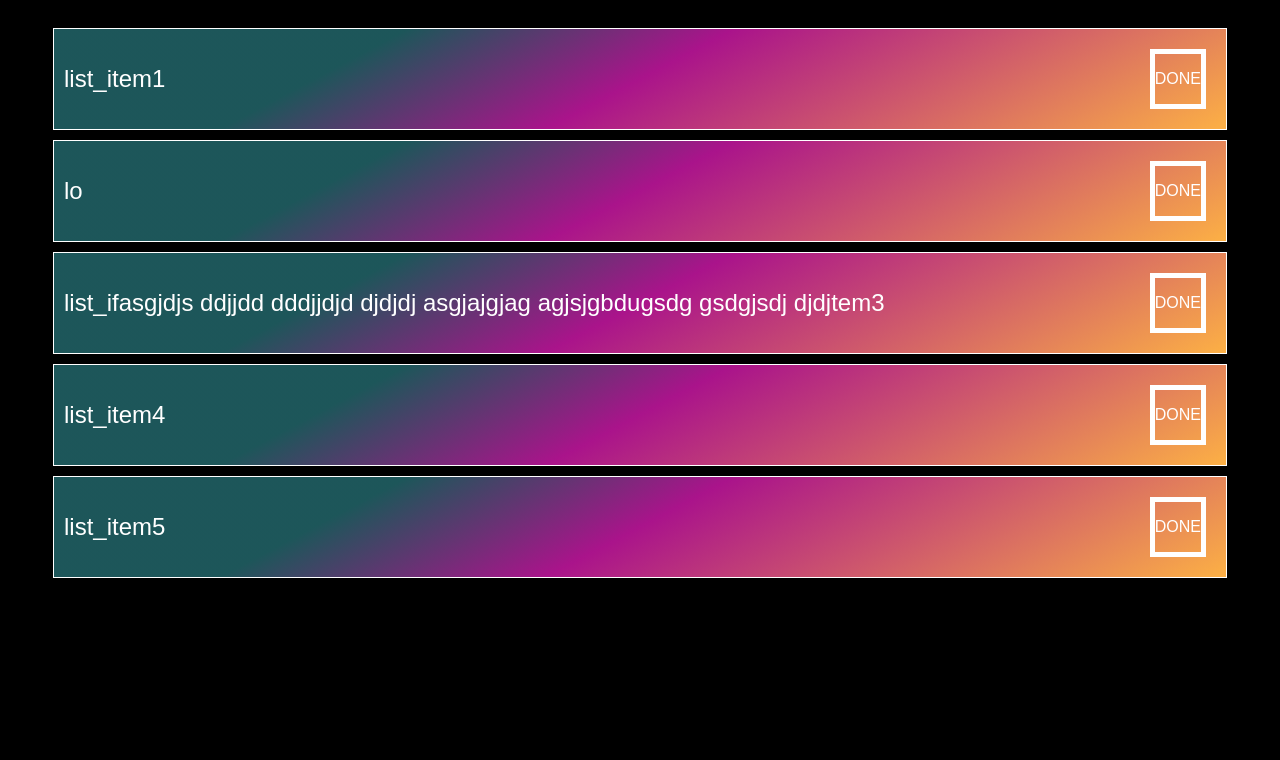
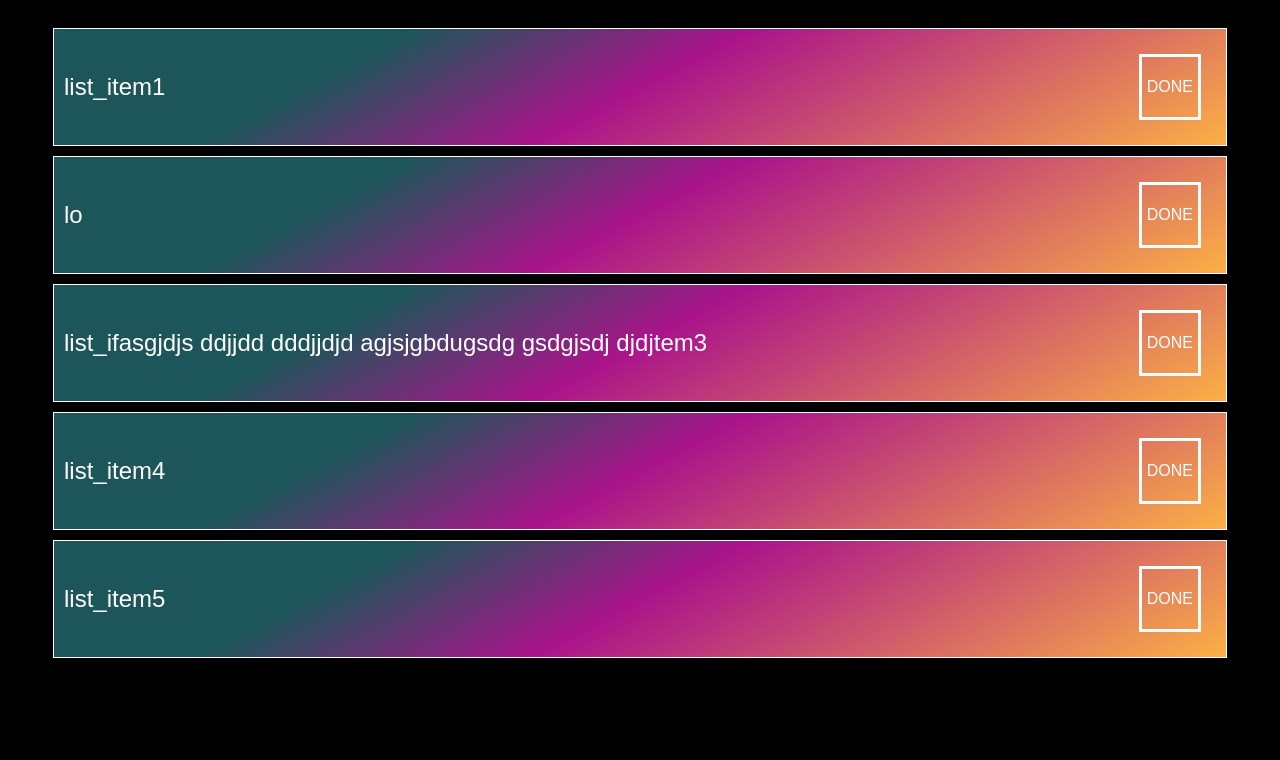
Before and after one commit to tobiaslrsn/JAVASCRIPT-TODO-APP, a website: page index.html in a window 1280 px wide. Shown: the part 191-951 px from the top of the page. Before the commit the page ends 800 px from the top, so only its background shows below. Drawn offline with Linux system fonts and the light colour scheme.

Commit message:
renamed variables and functions + added some style

```diff
--- a/js/main.js
+++ b/js/main.js
@@ -1,80 +1,81 @@
 window.onload = function () {
-  let startPageContainer = document.createElement("div");
-  startPageContainer.id = "startPageContainer";
-  document.body.appendChild(startPageContainer);
+  let toDoListContainer = document.createElement("div");
+  toDoListContainer.id = "startPageContainer";
+  document.body.appendChild(toDoListContainer);
 
-  handleCalculation();
-  myToDoList();
+  handleAddToList();
+  theBeautifulToDoList();
 
-  //övning 2 - print to innerHTML, bygga på en lista här?
-  /*   function start() {
+  function handleAddToList() {
+    let addInputValueToListButton = document.getElementById("toDo_add-btn");
+    addInputValueToListButton.addEventListener("click", handleAddToList);
 
-  } */
-  /* function handleCalculation() {
-    let calculateButton = document.getElementById("toDo_add-btn");
-    calculateButton.addEventListener("click", handleCalculation);
+    let addInputValueToList = document.getElementById("toDo_inputField").value;
+    let whatsBeenAddedToList = (document.getElementById("addedToDo").innerHTML =
+      addInputValueToList);
 
-    let addInputToList = document.getElementById("toDo_inputField").value;
-    let personsAddedToDo = (document.getElementById("addedToDo").innerHTML =
-      addInputToList);
     document.getElementById("addedToDo").innerHTML;
-    console.log(personsAddedToDo);
-  } */
+    console.log(whatsBeenAddedToList);
+  }
 
-  function handleCalculation(myListOfTodos) {
+  function handleAddToList(addListItems) {
     let getInputValue = document.getElementById("toDo_inputField");
     let getInputButton = document.getElementById("toDo_add-btn");
 
     getInputButton.addEventListener("click", () => {
       let myNewValue = getInputValue.value;
-      myListOfTodos.push(myNewValue);
-      myToDoList();
-      console.log(myListOfTodos);
+      addListItems.innerHTML = myNewValue;
+
+      theBeautifulToDoList();
+      console.log(addListItems);
     });
   }
+
   //hårdkodad lista
-  function myToDoList() {
-    let myListOfTodos = [
+  function theBeautifulToDoList() {
+    let addListItems = [
       "list_item1",
       "lo",
-      "list_ifasgjdjs ddjjdd dddjjdjd djdjdj asgjajgjag agjsjgbdugsdg gsdgjsdj djdjtem3",
+      "list_ifasgjdjs ddjjdd dddjjdjd agjsjgbdugsdg gsdgjsdj djdjtem3",
       "list_item4",
       "list_item5",
     ];
-    handleCalculation(myListOfTodos);
+    handleAddToList(addListItems);
+
     //tryck ut hårdkodade listan
-    let myToDoListUl = document.createElement("ul");
-    myToDoListUl.className = "listSection";
+    let listContainerUl = document.createElement("ul");
+    listContainerUl.className = "listSection";
 
-    for (let i = 0; i < myListOfTodos.length; i++) {
-      let myToDoListLi = document.createElement("li");
-      myToDoListLi.className = "theList";
-      myToDoListLi.innerHTML = myListOfTodos[i];
-      myToDoListUl.appendChild(myToDoListLi);
+    for (let i = 0; i < addListItems.length; i++) {
+      let listContainerContentLi = document.createElement("li");
+      listContainerContentLi.className = "theList";
+      listContainerContentLi.innerHTML = addListItems[i];
+      listContainerUl.appendChild(listContainerContentLi);
+    }
+    document.getElementById("startPageContainer").appendChild(listContainerUl);
+
+    //Ta bort från listan
+    let removeListItems = document.getElementsByTagName("li");
+
+    for (i = 0; i < removeListItems.length; i++) {
+      let closeButton = document.createElement("div");
+      let clickSectionToRemoveListItems = document.createElement("p");
+      clickSectionToRemoveListItems.innerHTML = "DONE";
+      closeButton.className = "closeButton";
+
+      closeButton.appendChild(clickSectionToRemoveListItems);
+      removeListItems[i].appendChild(closeButton);
     }
 
-    document.getElementById("startPageContainer").appendChild(myToDoListUl);
-    let removeFromList = document.getElementsByTagName("li");
-
-    for (i = 0; i < removeFromList.length; i++) {
-      let div = document.createElement("div");
-      let deleteSymbol = document.createElement("p");
-      deleteSymbol.innerHTML = "DONE";
-      div.className = "closeButton";
-      div.appendChild(deleteSymbol);
-      removeFromList[i].appendChild(div);
-    }
-
-    let closeButton = document.getElementsByClassName("closeButton");
-    for (i = 0; i < closeButton.length; i++) {
-      closeButton[i].onclick = function () {
-        let div = this.parentElement;
-        div.style.display = "none";
+    let onClickRemove = document.getElementsByClassName("closeButton");
+    for (i = 0; i < onClickRemove.length; i++) {
+      onClickRemove[i].onclick = function () {
+        let closeButton = this.parentElement;
+        closeButton.style.display = "none";
 
         console.log("Task is done and gone.");
       };
     }
-
-    //Skriv om på Mitt sätt:
   }
+  //Skriv om på Mitt sätt:
 };
--- a/sass/elements/_feed.scss
+++ b/sass/elements/_feed.scss
@@ -1,42 +1,8 @@
-/* html {
-  margin: 0;
-  padding: 0;
-  font-family: sans-serif;
-}
-
-.listHeaderH1 {
-  display: flex;
-  justify-content: center;
-  align-items: center;
-  text-align: center;
-}
-.theList {
-  display: flex;
-  justify-content: center;
-  align-items: center;
-  font-size: 40pt;
-  color: white;
-  background-color: antiquewhite;
-  width: 100%;
-  height: 100%;
-  text-align: center;
-}
-ul li:nth-child(odd) {
-  width: 100%;
-  background: lightblue;
-}
-
-.close {
-  padding: 10px;
-  cursor: pointer;
-}
- */
-
 html {
   margin: 0;
   padding: 0;
   font-family: sans-serif;
-  color: lightblue;
+  color: white;
   background-color: black;
 }
 
@@ -46,17 +12,26 @@ html {
   justify-content: center;
   align-items: center;
   flex-wrap: wrap;
-  background: $primaryBackgroundColour;
   width: 90%;
   padding: 10px;
   margin: 0 auto;
   margin-top: 50px;
   margin-bottom: 20px;
   border: 1px solid white;
+  background: $primaryBackgroundColour;
+
   h1 {
     display: flex;
+    justify-content: center;
+    align-items: center;
+    text-align: center;
   }
 }
+
+#startPageContainer {
+  display: flex;
+  margin-bottom: 102px;
+
   .listSection {
     display: flex;
     flex-direction: column;
@@ -66,33 +41,26 @@ html {
     padding: 0;
     width: 100%;
     height: 100%;
-}
+
     .theList {
       display: flex;
       justify-content: space-between;
       align-items: center;
+      font-size: 1.5rem;
+      border: 1px solid white;
+      margin-top: 10px;
       padding: 10px;
-  font-size: 1.5rem;
       width: 90%;
-  margin-top: 10px;
       background: $primaryBackgroundColour;
-  color: white;
-  border: 1px solid white;
-}
 
       .closeButton {
         display: flex;
-  justify-content: flex-end;
-  text-align: right;
-  align-items: center;
-  margin: 10px;
         font-size: 1rem;
-  border: 5px solid white;
-
-  color: white;
+        border: 3px solid white;
+        margin: 15px;
+        padding: 5px;
         cursor: pointer;
-
-  .closeButton:hover {
-    font-size: 10pt;
       }
     }
+  }
+}
```
Also changed, not shown: css/main.css. Lines whose indentation alone changed are shown as unchanged.
